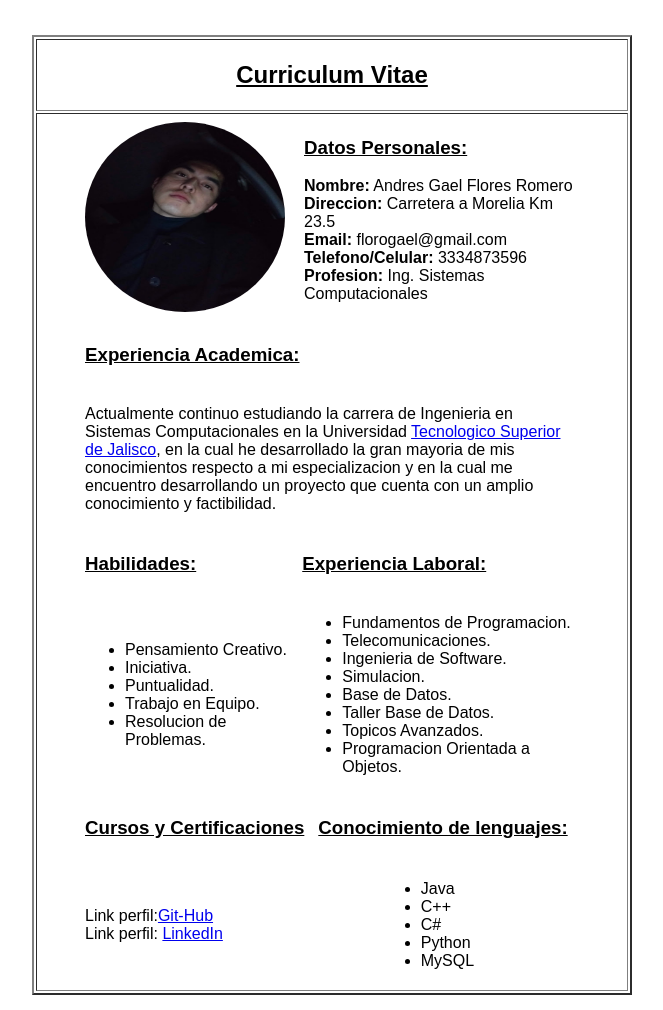
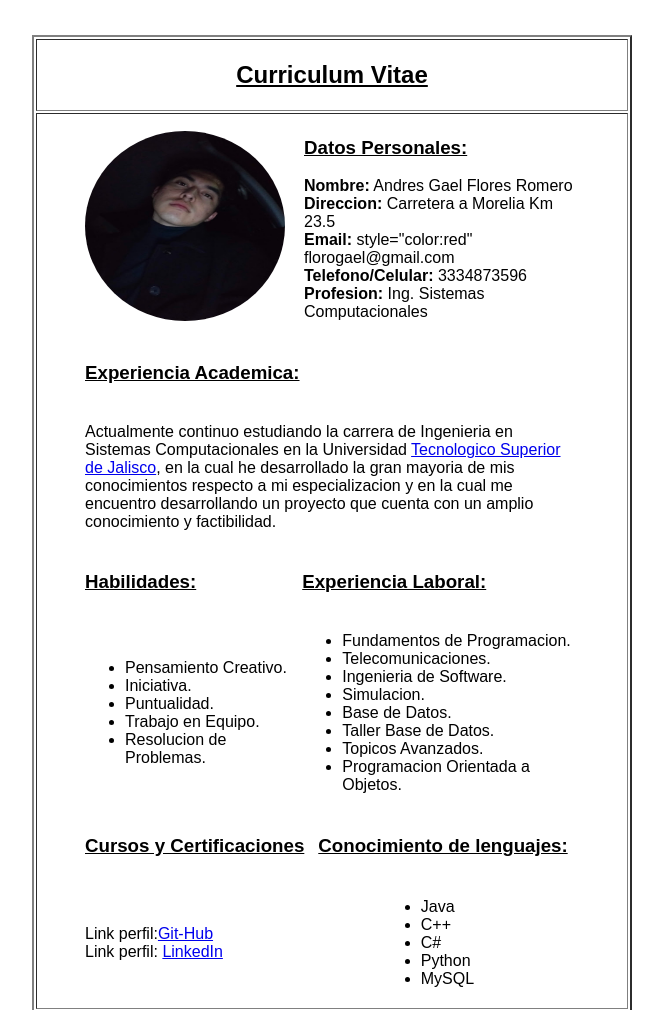
Before and after one commit to Flores-Romero-Andres-Gael/CV.github.io, a plain HTML site: page index.html in a window 1280 px wide. Shown: the top 1010 px of the page, without its empty margins (303-966 px from the left). Drawn offline with Linux system fonts and the light colour scheme.

Commit message:
Update index.html

```diff
--- a/index.html
+++ b/index.html
@@ -43,7 +43,7 @@ body {
             <p style="text-align: left; padding: 0px 0px 0px 15px;">
               <b>Nombre:</b> Andres Gael Flores Romero<br>
               <b>Direccion:</b> Carretera a Morelia Km 23.5 <br>
-              <b>Email:</b> florogael@gmail.com<br>
+              <b>Email:</b> style="color:red" florogael@gmail.com<br>
               <b>Telefono/Celular:</b> 3334873596<br>
               <b>Profesion:</b> Ing. Sistemas Computacionales
             </p>
```
